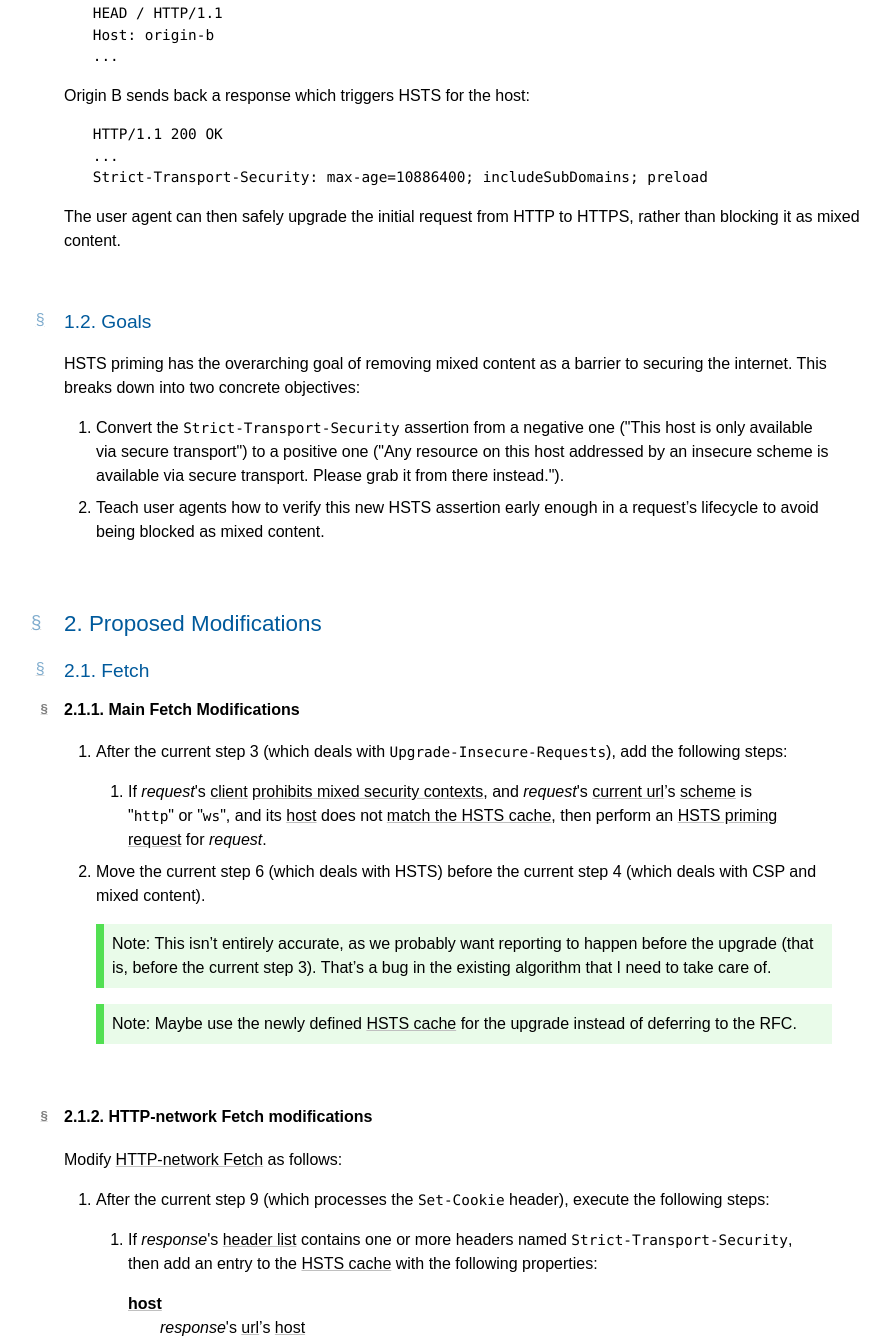
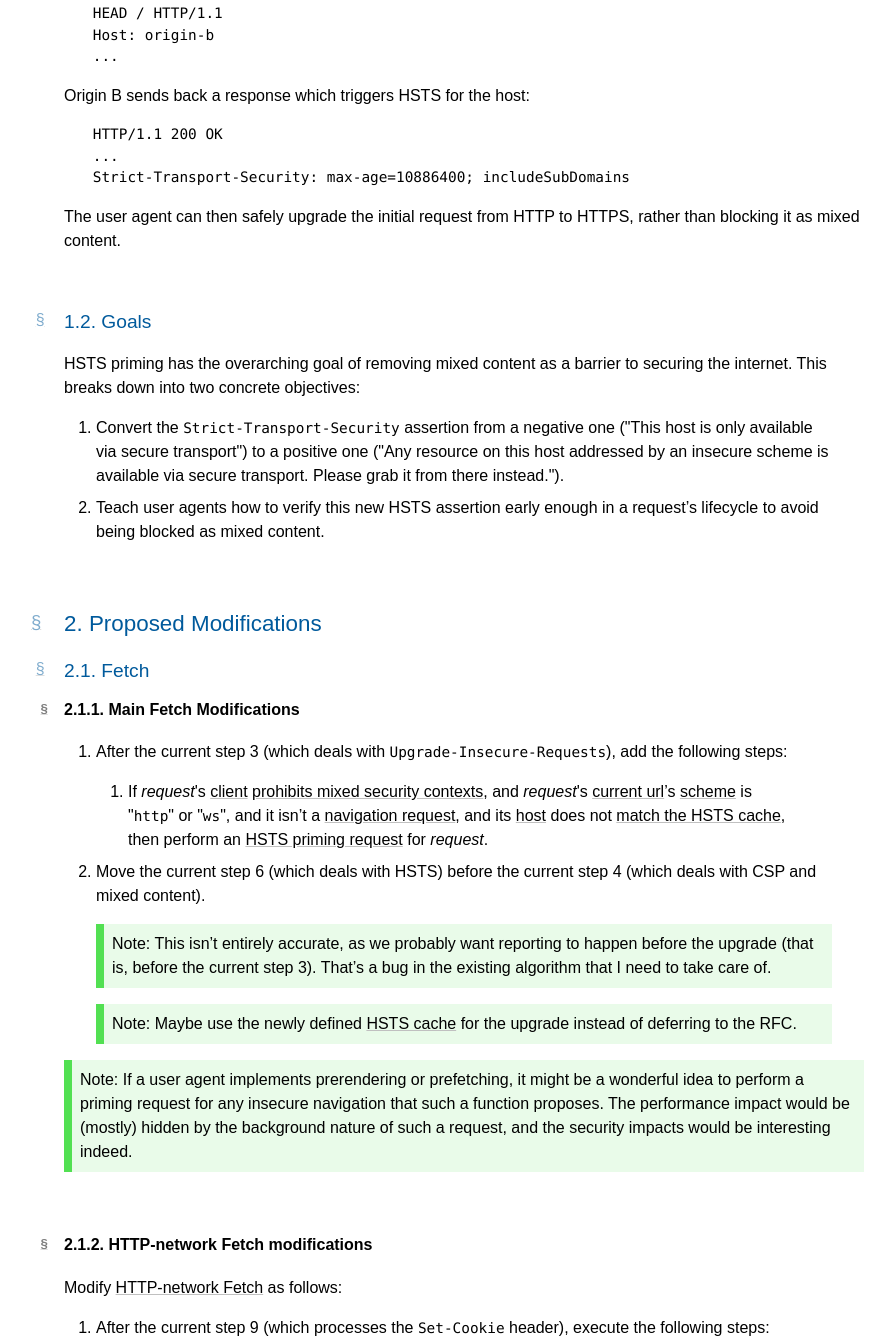
Before and after one commit to WICG/hsts-priming, a plain HTML site: page index.html in a window 1280 px wide. Shown: the part 3039-4382 px from the top of the page, without its empty margins (203-1098 px from the left). Drawn offline with Linux system fonts and the light colour scheme.

Commit message:
Add a note about prerender/prefetch.

```diff
--- a/index.html
+++ b/index.html
@@ -1137,7 +1137,7 @@ Host: origin-b
     <p>Origin B sends back a response which triggers HSTS for the host:</p>
 <pre>HTTP/1.1 200 OK
 ...
-Strict-Transport-Security: max-age=10886400; includeSubDomains; preload
+Strict-Transport-Security: max-age=10886400; includeSubDomains
 </pre>
     <p>The user agent can then safely upgrade the initial request from HTTP to HTTPS,
   rather than blocking it as mixed content.</p>
@@ -1166,7 +1166,7 @@ Strict-Transport-Security: max-age=10886400; includeSubDomains; preload
       <ol>
        <li data-md="">
         <p>If <var>request</var>'s <a data-link-type="dfn" href="https://fetch.spec.whatwg.org#concept-request-client">client</a> <a data-link-type="dfn" href="https://w3c.github.io/webappsec-mixed-content/#categorize-settings-object">prohibits mixed security
-  contexts</a>, and <var>request</var>'s <a data-link-type="dfn" href="https://fetch.spec.whatwg.org#concept-request-current-url">current url</a>’s <a data-link-type="dfn" href="https://url.spec.whatwg.org/#concept-url-scheme">scheme</a> is "<code>http</code>" or "<code>ws</code>", and its <a data-link-type="dfn" href="https://url.spec.whatwg.org/#concept-url-host">host</a> does not <a data-link-type="dfn" href="#matches-the-hsts-cache">match the HSTS cache</a>, then
+  contexts</a>, and <var>request</var>'s <a data-link-type="dfn" href="https://fetch.spec.whatwg.org#concept-request-current-url">current url</a>’s <a data-link-type="dfn" href="https://url.spec.whatwg.org/#concept-url-scheme">scheme</a> is "<code>http</code>" or "<code>ws</code>", and it isn’t a <a data-link-type="dfn" href="https://fetch.spec.whatwg.org#navigation-request">navigation request</a>, and its <a data-link-type="dfn" href="https://url.spec.whatwg.org/#concept-url-host">host</a> does not <a data-link-type="dfn" href="#matches-the-hsts-cache">match the HSTS cache</a>, then
   perform an <a data-link-type="dfn" href="#hsts-priming-request">HSTS priming request</a> for <var>request</var>.</p>
       </ol>
      <li data-md="">
@@ -1178,6 +1178,11 @@ Strict-Transport-Security: max-age=10886400; includeSubDomains; preload
       <p class="note" role="note">Note: Maybe use the newly defined <a data-link-type="dfn" href="#hsts-cache">HSTS cache</a> for the upgrade
   instead of deferring to the RFC.</p>
     </ol>
+    <p class="note" role="note">Note: If a user agent implements prerendering or prefetching, it might be a
+  wonderful idea to perform a priming request for any insecure navigation that
+  such a function proposes. The performance impact would be (mostly) hidden by
+  the background nature of such a request, and the security impacts would be
+  interesting indeed.</p>
     <h4 class="heading settled" data-level="2.1.2" id="modifications-fetch-network"><span class="secno">2.1.2. </span><span class="content">HTTP-network Fetch modifications</span><a class="self-link" href="#modifications-fetch-network"></a></h4>
     <p>Modify <a data-link-type="dfn" href="https://fetch.spec.whatwg.org#http-network-fetch">HTTP-network Fetch</a> as follows:</p>
     <ol>
@@ -1420,6 +1425,7 @@ Strict-Transport-Security: max-age=10886400; includeSubDomains; preload
      <li><a href="https://fetch.spec.whatwg.org#http-network-or-cache-fetch">http-network-or-cache fetch</a>
      <li><a href="https://fetch.spec.whatwg.org#concept-request-initiator">initiator</a>
      <li><a href="https://fetch.spec.whatwg.org#concept-request-method">method</a>
+     <li><a href="https://fetch.spec.whatwg.org#navigation-request">navigation request</a>
      <li><a href="https://fetch.spec.whatwg.org#concept-request-redirect-mode">redirect mode</a>
      <li><a href="https://fetch.spec.whatwg.org#concept-request-referrer-policy">referrer policy</a>
      <li><a href="https://fetch.spec.whatwg.org#concept-request">request</a>
```
Also changed, not shown: index.src.html (+9 -2 lines).
